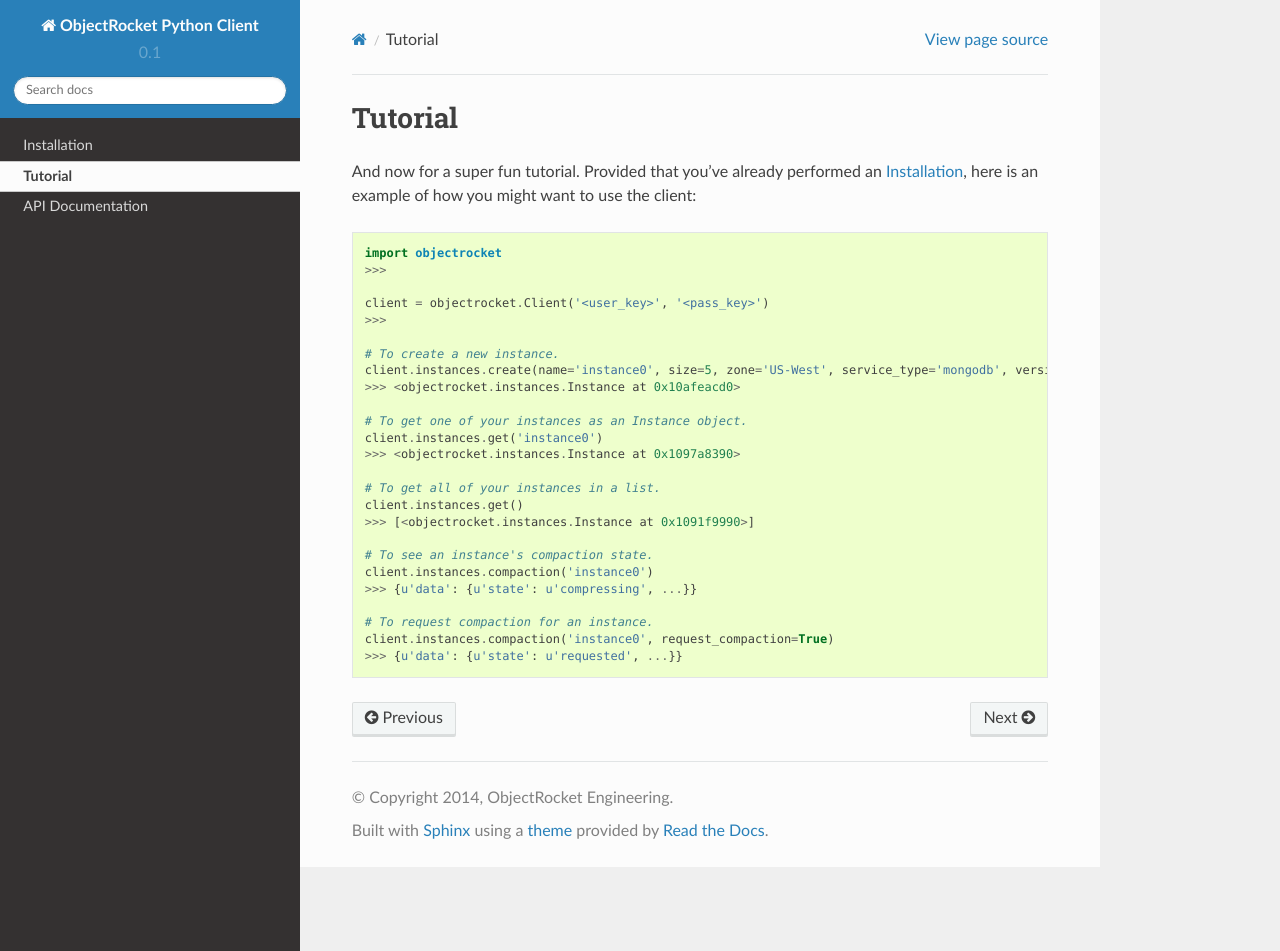
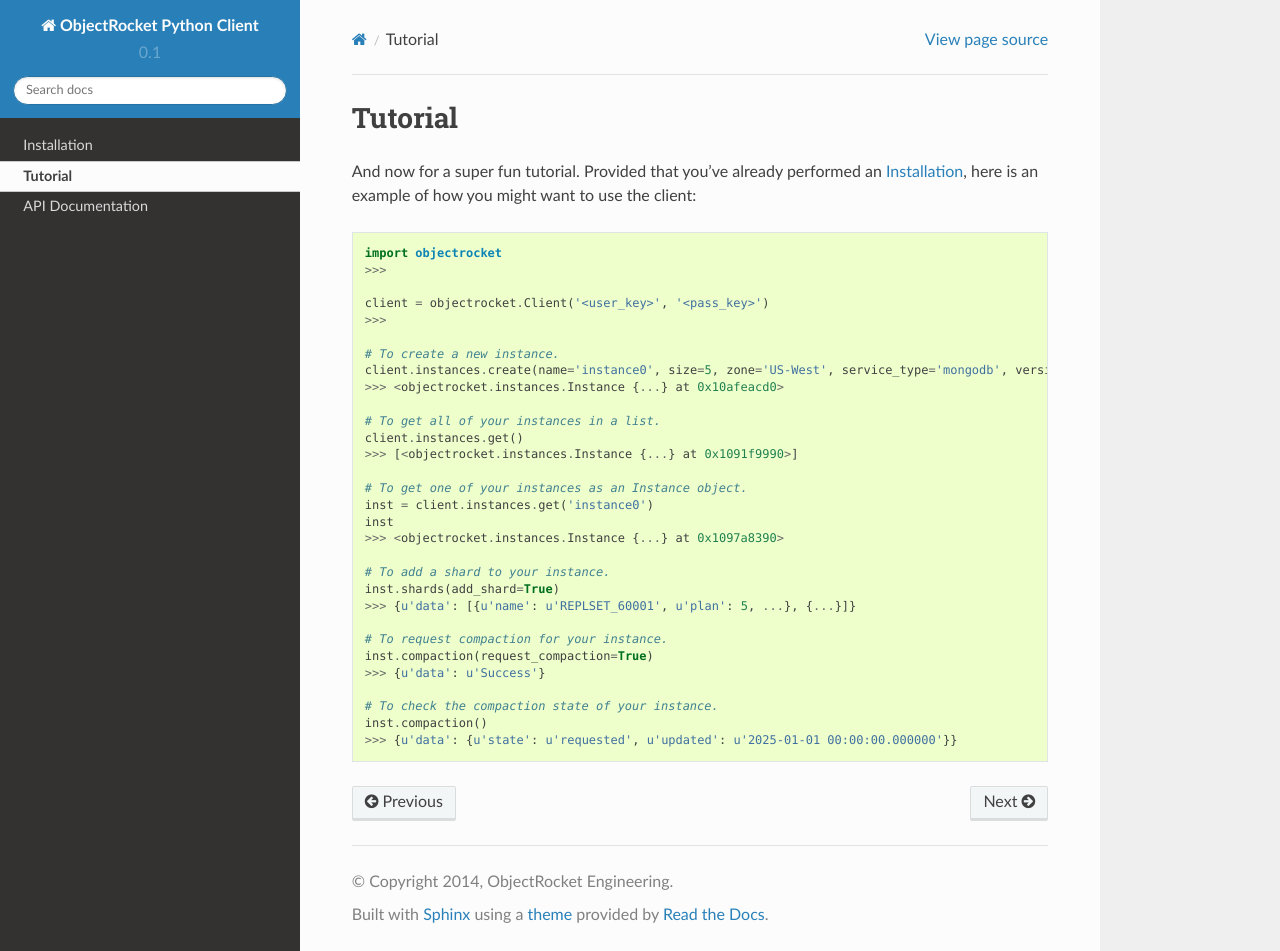
Before and after one commit to objectrocket/python-client, a Sphinx documentation site: the page built from docs/source/Tutorial.rst, in a window 1280 px wide and 951 px high. Built offline with Sphinx 7.4.7 and the Read the Docs theme 2.0.0, drawn with Linux system fonts in a browser that asks for light colours.

Commit message:
Added tutorial docs on adding shards and such.

```diff
--- a/docs/source/Tutorial.rst
+++ b/docs/source/Tutorial.rst
@@ -13,20 +13,25 @@
 
     # To create a new instance.
     client.instances.create(name='instance0', size=5, zone='US-West', service_type='mongodb', version='2.4.6')
-    >>> <objectrocket.instances.Instance at 0x10afeacd0>
-
-    # To get one of your instances as an Instance object.
-    client.instances.get('instance0')
-    >>> <objectrocket.instances.Instance at 0x1097a8390>
+    >>> <objectrocket.instances.Instance {...} at 0x10afeacd0>
 
     # To get all of your instances in a list.
     client.instances.get()
-    >>> [<objectrocket.instances.Instance at 0x1091f9990>]
+    >>> [<objectrocket.instances.Instance {...} at 0x1091f9990>]
 
-    # To see an instance's compaction state.
-    client.instances.compaction('instance0')
-    >>> {u'data': {u'state': u'compressing', ...}}
+    # To get one of your instances as an Instance object.
+    inst = client.instances.get('instance0')
+    inst
+    >>> <objectrocket.instances.Instance {...} at 0x1097a8390>
 
-    # To request compaction for an instance.
-    client.instances.compaction('instance0', request_compaction=True)
-    >>> {u'data': {u'state': u'requested', ...}}
+    # To add a shard to your instance.
+    inst.shards(add_shard=True)
+    >>> {u'data': [{u'name': u'REPLSET_60001', u'plan': 5, ...}, {...}]}
+
+    # To request compaction for your instance.
+    inst.compaction(request_compaction=True)
+    >>> {u'data': u'Success'}
+
+    # To check the compaction state of your instance.
+    inst.compaction()
+    >>> {u'data': {u'state': u'requested', u'updated': u'2025-01-01 00:00:00.000000'}}
```
